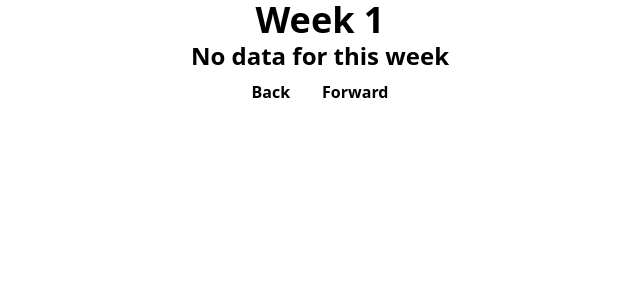
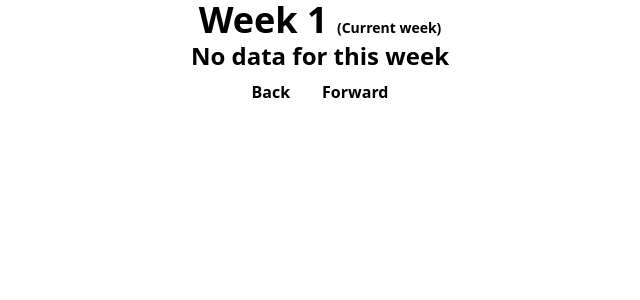
Before and after one commit to ismailhozza/tfm, a React (Vite) app: page / in a window 1280 px wide. Shown: the top 300 px of the page, without its empty margins (320-960 px from the left). Built offline with nearby package versions, Linux system fonts and the light colour scheme.

Commit message:
feat: current week

```diff
--- a/src/App.tsx
+++ b/src/App.tsx
@@ -96,13 +96,14 @@ const BackAndForwardControls = ({ weekNumber, setWeekNumber }: { weekNumber: num
 
 function App() {
   const [weekNumber, setWeekNumber] = useState(getWeekNumber(new Date())[1]);
+  const isCurrentWeek = weekNumber === getWeekNumber(new Date())[1];
 
   // Check for week number overflow
   if (Object.keys(data).includes(weekNumber.toString()) === false) {
     return (
       <div className="flex flex-col items-center">
         <div className="text-4xl font-bold">
-          Week {weekNumber}
+          Week {weekNumber} {isCurrentWeek && <span className="text-sm">(Current week)</span>}
         </div>
         <div className="text-2xl font-bold">
           No data for this week
@@ -158,7 +159,7 @@ function App() {
   return (
     <div className="flex flex-col items-center">
       <div className="text-4xl font-bold my-5 uppercase">
-        Week {weekNumber}
+        Week {weekNumber} {isCurrentWeek && <span className="text-sm">(Current week)</span>}
       </div>
       <div className="flex items-center flex-col md:flex-row">
         <div>
```
